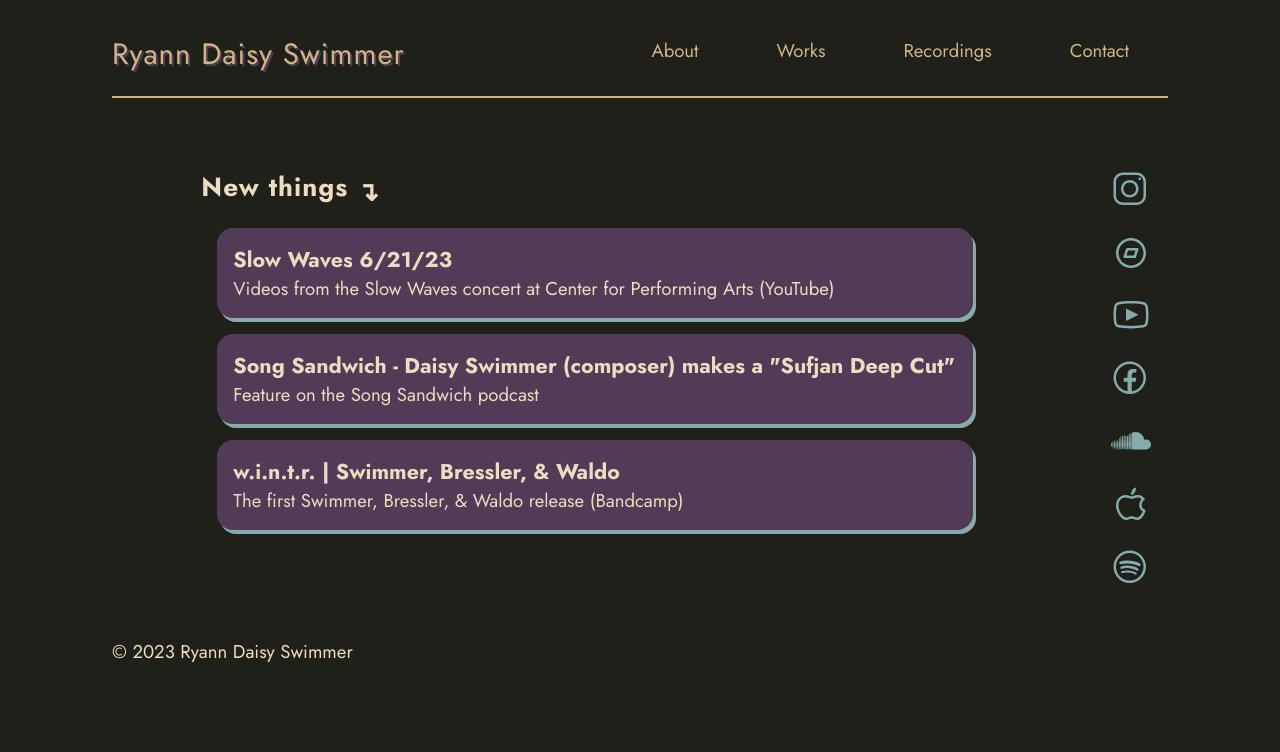
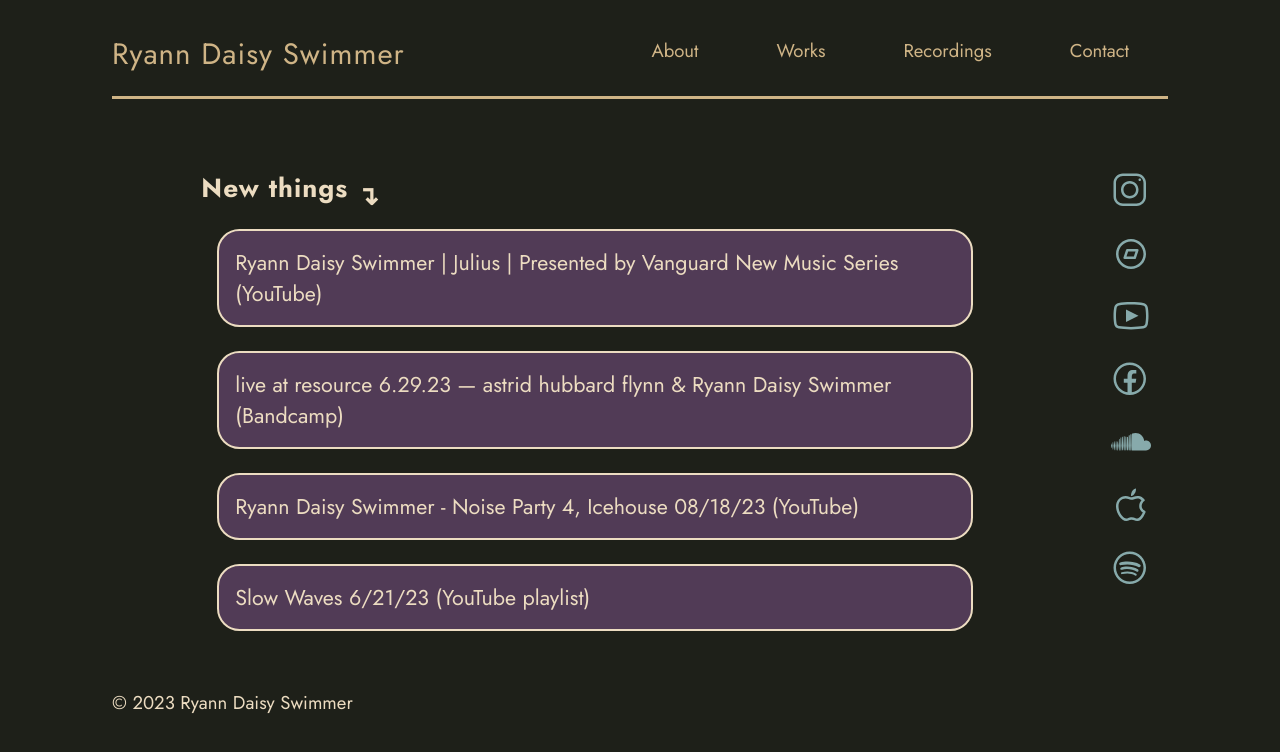
Before and after one commit to vinegar-tom/daisy-11ty-site, an Eleventy site: page src/index.njk in a window 1280 px wide. Built offline with nearby package versions, Linux system fonts and the light colour scheme; Eleventy itself is replaced by a stand-in of ours; files that its build step writes are made by us from their sources.

Commit message:
Add new works

```diff
--- a/src/_data/newLinks.json
+++ b/src/_data/newLinks.json
@@ -1,17 +1,22 @@
 [
   {
-    "url": "https://www.youtube.com/playlist?list=PLC-KdSTfdqoeuaIkj-0ijUoUEn4UfgBAa",
-    "title": "Slow Waves 6/21/23",
-    "description": "Videos from the Slow Waves concert at Center for Performing Arts (YouTube)"
+    "url": "https://youtu.be/fQUr8eKAE4s",
+    "title": "Ryann Daisy Swimmer | Julius | Presented by Vanguard New Music Series (YouTube)",
+    "description": ""
   },
   {
-    "url": "https://songsandwich.buzzsprout.com/1896409/12950799-daisy-swimmer-composer-makes-a-sufjan-deep-cut",
-    "title": "Song Sandwich - Daisy Swimmer (composer) makes a \"Sufjan Deep Cut\"",
-    "description": "Feature on the Song Sandwich podcast"
+    "url": "https://astridhubbardflynn.bandcamp.com/album/live-at-resource-62923",
+    "title": "live at resource 6.29.23 — astrid hubbard flynn & Ryann Daisy Swimmer (Bandcamp)",
+    "description": ""
   },
   {
-    "url": "https://swimmerbresslerwaldo.bandcamp.com/album/w-i-n-t-r",
-    "title": "w.i.n.t.r. | Swimmer, Bressler, & Waldo",
-    "description": "The first Swimmer, Bressler, & Waldo release (Bandcamp)"
+    "url": "https://youtu.be/ofP2BY1YuF4",
+    "title": "Ryann Daisy Swimmer - Noise Party 4, Icehouse 08/18/23 (YouTube)",
+    "description": ""
+  },
+  {
+    "url": "https://www.youtube.com/playlist?list=PLC-KdSTfdqoeuaIkj-0ijUoUEn4UfgBAa",
+    "title": "Slow Waves 6/21/23 (YouTube playlist)",
+    "description": ""
   }
 ]
--- a/src/_data/recordings.json
+++ b/src/_data/recordings.json
@@ -96,6 +96,14 @@
     "embedCode": "<iframe style=\"border: 0; width: 100%; height: 120px;\" src=\"https://bandcamp.com/EmbeddedPlayer/album=252864963/size=large/bgcol=333333/linkcol=4ec5ec/tracklist=false/artwork=small/track=1250710078/transparent=true/\" seamless><a href=\"https://reworks.bandcamp.com/album/r-e-w-o-r-k-s-vol-ii\">R e : W o r k s (vol. II) by various artists</a></iframe>"
   },
   {
+    "title": "live at resource 6.29.23",
+    "type": "collab",
+    "description": "astrid hubbard flynn & Ryann Daisy Swimmer",
+    "releaseDate": "September 1, 2023",
+    "url": "https://astridhubbardflynn.bandcamp.com/album/live-at-resource-62923",
+    "embedCode": "<iframe style=\"border: 0; width: 100%; height: 120px;\" src=\"https://bandcamp.com/EmbeddedPlayer/album=4047031124/size=large/bgcol=333333/linkcol=4ec5ec/tracklist=false/artwork=small/transparent=true/\" seamless><a href=\"https://astridhubbardflynn.bandcamp.com/album/live-at-resource-62923\">live at resource 6.29.23 by astrid hubbard flynn &amp; Ryann Daisy Swimmer</a></iframe>"
+  },
+  {
     "title": "Swimmer, Bressler, & Waldo - w.i.n.t.r.",
     "type": "collab",
     "description": "Ryann Daisy Swimmer, Kenneth Gregory Bressler, & Jonathan Tatnall Waldo",
--- a/src/_data/works.json
+++ b/src/_data/works.json
@@ -114,7 +114,7 @@
     "dedication": "commissioned by Vanguard New Music Series",
     "text": "",
     "explanatory": "",
-    "youtubeUrl": "",
+    "youtubeUrl": "https://youtu.be/fQUr8eKAE4s",
     "bandcampEmbed": "",
     "price": 25,
     "sampleScorePath": "julius - Score (With Watermark).pdf"
--- a/src/styles/style.css
+++ b/src/styles/style.css
@@ -64,7 +64,7 @@ main a:hover {
 }
 
 header {
-  border-bottom: 2px solid var(--text-dark);
+  border-bottom: 3px solid var(--text-dark);
   padding-bottom: 1rem;
 }
 
@@ -75,7 +75,7 @@ header {
 
 .shift-down {
   position: relative;
-  top: 0.3rem;
+  top: 0.5rem;
 }
 
 main {
@@ -100,7 +100,6 @@ nav h1 {
   flex: 1 auto;
   margin: 0;
   line-height: 1.5;
-  text-shadow: 2px 2px var(--background-light);
 }
 
 nav h1>a {
@@ -175,6 +174,7 @@ nav li {
 
 .new-links h3 {
   letter-spacing: normal;
+  font-weight: normal;
 }
 
 .new-links li {
@@ -183,9 +183,9 @@ nav li {
   min-height: 3rem;
   background-color: var(--background-light);
   color: var(--text-light);
-  border-radius: 1rem;
-  margin-bottom: 1rem;
-  box-shadow: 3px 4px var(--accent);
+  border-radius: 1.4rem;
+  margin-bottom: 1.5rem;
+  border: 2px solid var(--text-light);
 }
 
 .new-links a {
```
Also changed, not shown: 1 other file.
